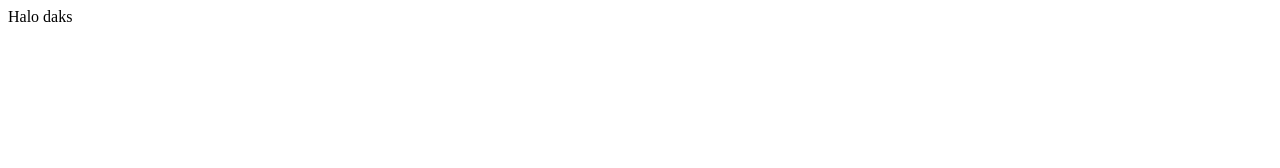
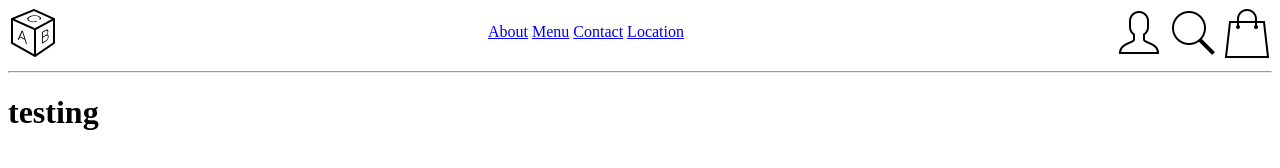
Before and after one commit to SeanPutra17/TeaPioca, a plain HTML site: page index.html in a window 1280 px wide. Drawn offline with Linux system fonts and the light colour scheme.

Commit message:
update index html beserta css

```diff
--- /dev/null
+++ b/header.css
@@ -0,0 +1,30 @@
+.logo{
+    width: 50px;
+    height: 50px;
+}
+
+.header{
+    height: 55px;
+
+    display: flex;
+    justify-content: space-between;
+
+    border-bottom : 0px;
+}
+
+.link{
+
+}
+
+.left-section{
+    align-items: center;
+}
+
+.middle-section{
+    align-items: center;
+    margin: 15px;
+}
+
+.right-section{
+    align-items: center;
+}
--- a/index.html
+++ b/index.html
@@ -1,7 +1,38 @@
 <html>
     <head>
-        <p>
-        Halo daks
-        </p>
+        <title>Teapioca</title>
+        <link rel="stylesheet" href="header.css">
     </head>
+
+    <body>
+        <div class="header">
+            <div class="left-section">
+                <img class="logo"src="Project_Web/logo.png">
+            </div>
+
+            <div class="middle-section">
+                <div class="link">
+                    <a href="About.html">About</a>
+                    <a href="#">Menu</a>
+                    <a href="#">Contact</a>
+                    <a href="#">Location</a>
+                </div>
+
+            </div>
+
+            <div class="right-section">
+                <img class="logo" src="Project_Web/login.png" alt="loading gagal">
+                <img class="logo" src="Project_Web/search.png" alt="loading gagal">
+                <img class="logo" src="Project_Web/shopbag.png" alt="loading gagal">
+            </div>
+        </div>
+
+        <hr>
+
+        <div class="main-body">
+            <h1>
+                testing
+            </h1>
+        </div>
+    </body>
 </html>
--- /dev/null
+++ b/style.css
@@ -0,0 +1,31 @@
+table{
+    padding: 10px;
+    border: 1px solid black;
+    border-collapse : collapse;
+}
+
+ul{
+    list-style-type: none;
+    margin: 10;
+    padding: 10;
+}
+
+img{
+    size-adjust: auto;
+}
+
+.header{
+
+}
+
+left-section{
+
+}
+
+middle-section{
+
+}
+
+right-section{
+
+}
```
Also changed, not shown: About.html (added, +11 -0 lines), Project_Web/language.png (added), Project_Web/login.png (added), Project_Web/logo.png (added), Project_Web/search.png (added), Project_Web/shopbag.png (added).
